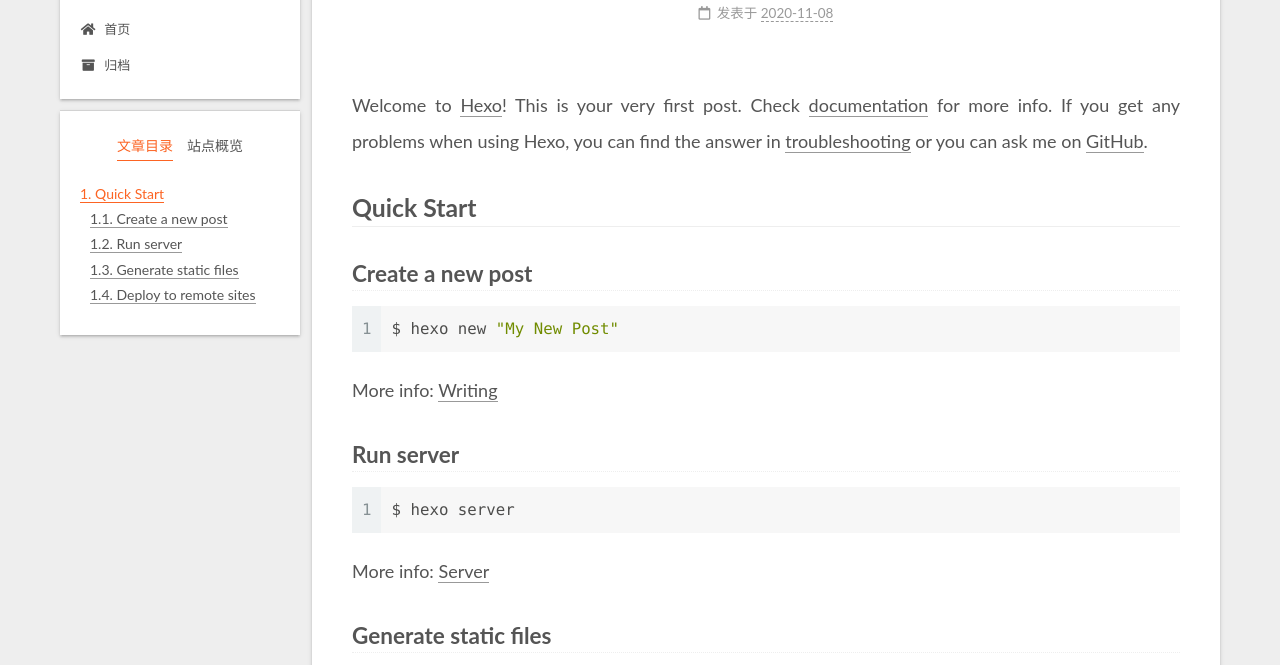
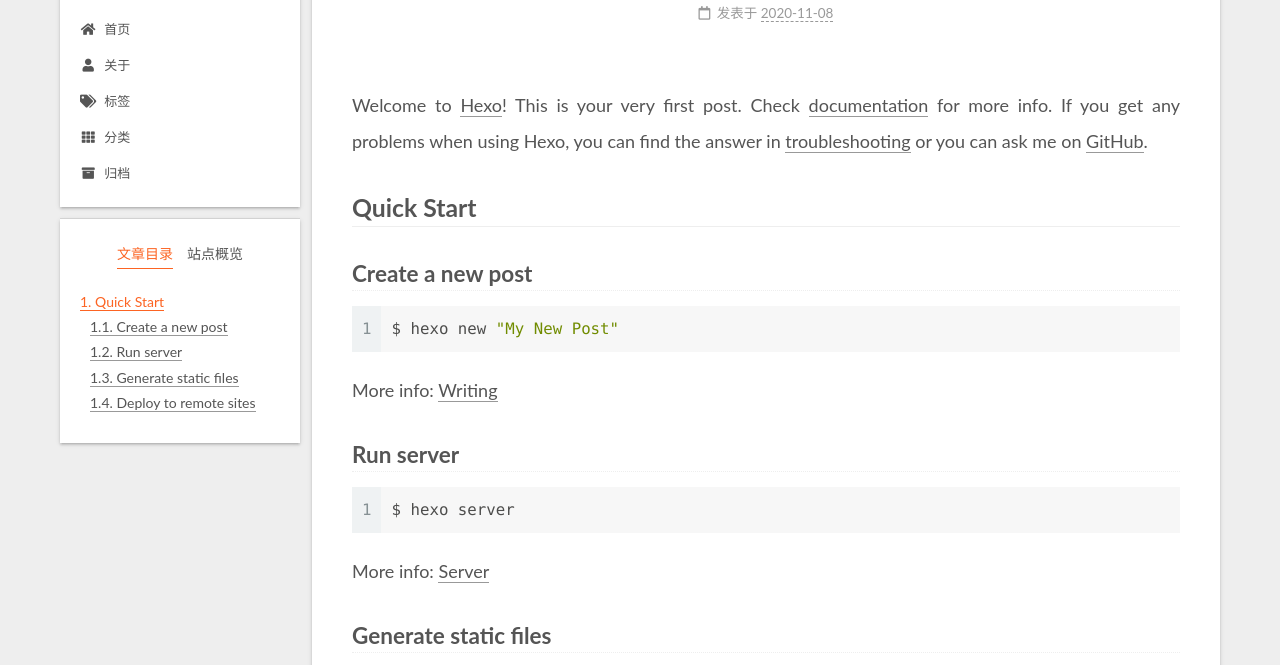
Before and after one commit to mcwq123/mcwq123.github.io, a plain HTML site: page 2020/11/08/hello-world/index.html in a window 1280 px wide. Shown: the part 87-752 px from the top of the page. Drawn offline with Linux system fonts and the light colour scheme.

Commit message:
Site updated: 2020-11-08 11:36:01

```diff
--- a/2020/11/08/hello-world/index.html
+++ b/2020/11/08/hello-world/index.html
@@ -115,6 +115,21 @@
         <li class="menu-item menu-item-home">
 
     <a href="/" rel="section"><i class="fa fa-home fa-fw"></i>首页</a>
+
+  </li>
+        <li class="menu-item menu-item-about">
+
+    <a href="/about/" rel="section"><i class="fa fa-user fa-fw"></i>关于</a>
+
+  </li>
+        <li class="menu-item menu-item-tags">
+
+    <a href="/tags/" rel="section"><i class="fa fa-tags fa-fw"></i>标签</a>
+
+  </li>
+        <li class="menu-item menu-item-categories">
+
+    <a href="/categories/" rel="section"><i class="fa fa-th fa-fw"></i>分类</a>
 
   </li>
         <li class="menu-item menu-item-archives">
--- a/css/main.css
+++ b/css/main.css
@@ -1168,7 +1168,7 @@ pre .javascript .function {
 }
 .links-of-author a::before,
 .links-of-author span.exturl::before {
-  background: #fc3b8b;
+  background: #ff1be7;
   border-radius: 50%;
   content: ' ';
   display: inline-block;
```
Also changed, not shown: archives/2020/11/index.html (+15 -0 lines), archives/2020/index.html (+15 -0 lines), archives/index.html (+15 -0 lines), index.html (+15 -0 lines).
